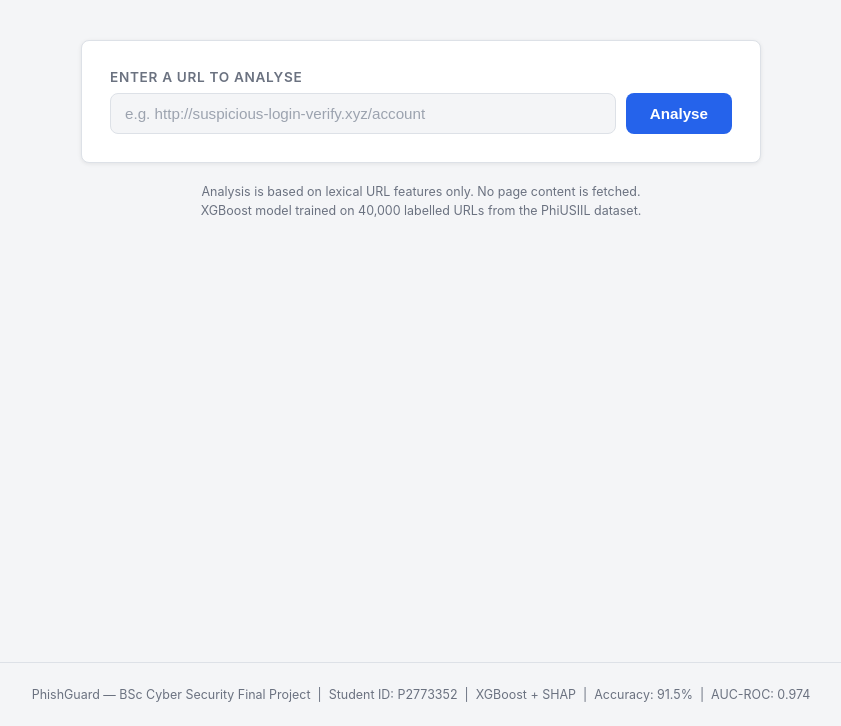
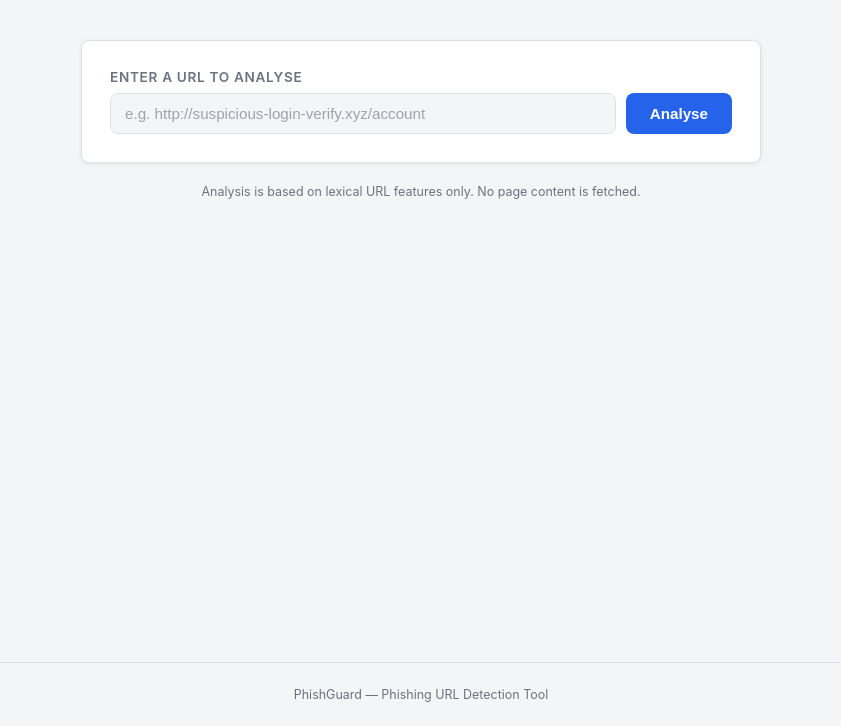
Before and after one commit to neonishere/phishguard, a Flask app: page / in a window 1280 px wide. Shown: the part 74-800 px from the top of the page, without its empty margins (219-1060 px from the left). Run offline with Flask 3, Linux system fonts and the light colour scheme; parts of the project's set-up code (start-up, migrations or seed data) failed here and were passed over.

Commit message:
Clean up footer and disclaimer

```diff
--- a/templates/index.html
+++ b/templates/index.html
@@ -296,14 +296,12 @@
   <div id="result"></div>
 
   <p class="disclaimer">
-    Analysis is based on lexical URL features only. No page content is fetched.<br>
-    XGBoost model trained on 40,000 labelled URLs from the PhiUSIIL dataset.
+  Analysis is based on lexical URL features only. No page content is fetched.
   </p>
 </main>
 
 <footer>
-  PhishGuard &mdash; BSc Cyber Security Final Project &nbsp;|&nbsp; Student ID: P2773352 &nbsp;|&nbsp;
-  XGBoost + SHAP &nbsp;|&nbsp; Accuracy: 91.5% &nbsp;|&nbsp; AUC-ROC: 0.974
+  PhishGuard &mdash; Phishing URL Detection Tool
 </footer>
 
 <script>
```
